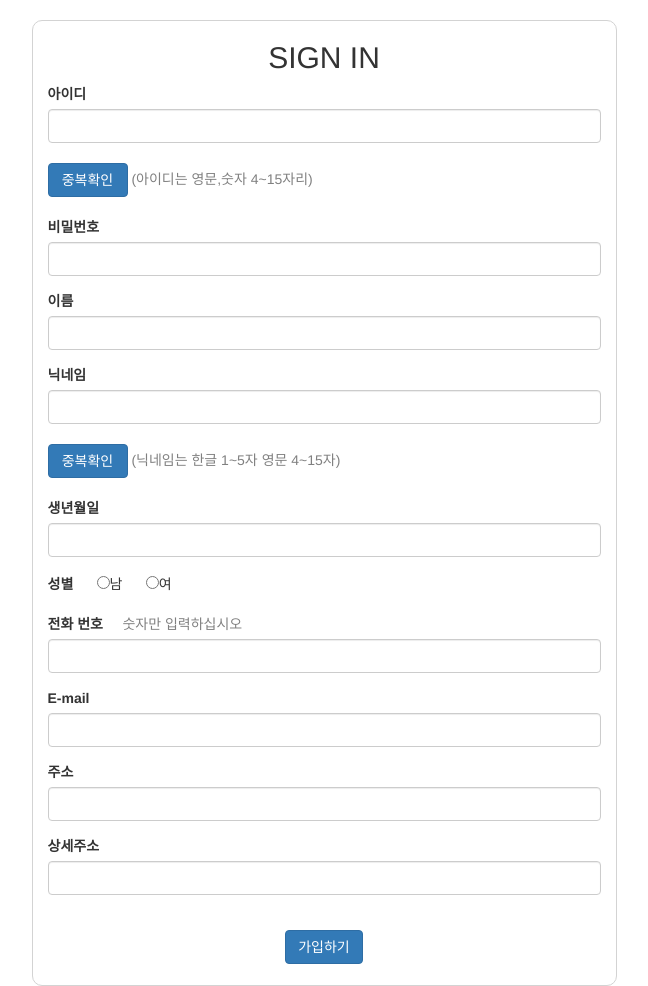
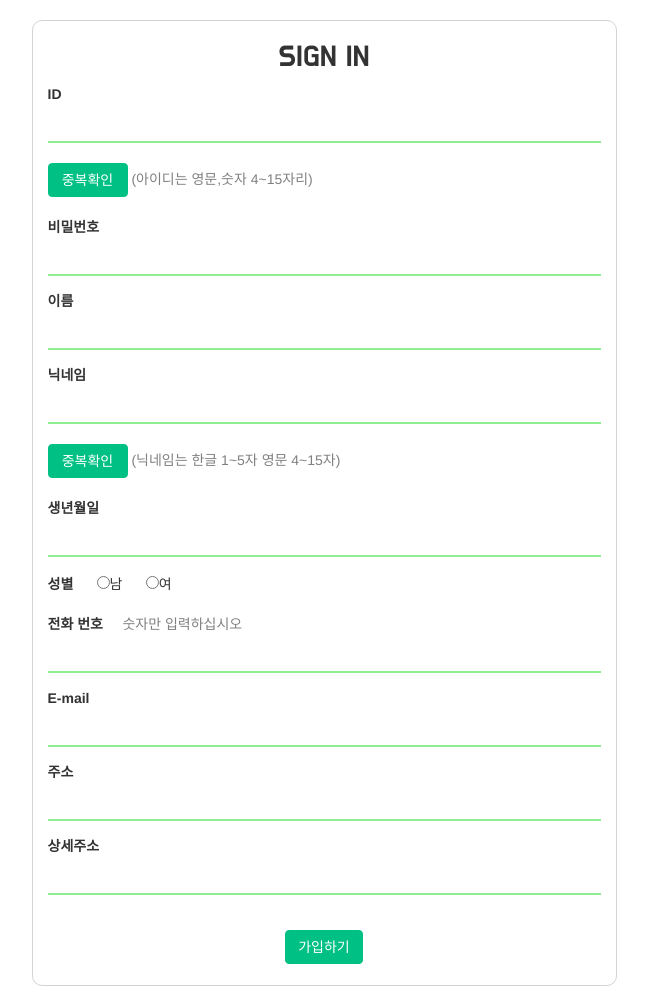
Before and after one commit to lee5031207/Petstagram, a PHP site: page /member/join.php in a window 1280 px wide. Shown: the part 62-1048 px from the top of the page, without its empty margins (316-964 px from the left). Run offline with PHP 8.4, Linux system fonts and the light colour scheme; some libraries are stand-ins or nearby versions; some web fonts are replaced.

Commit message:
진짜최종

```diff
--- a/index.php
+++ b/index.php
@@ -85,11 +85,11 @@
             <form action="./member/login_post.php" name="login" method="post">
                 <div class="form-group">
                 <label>ID</label>
-                <input type="text" name="user_id" size="15" class="form-control">
+                <input type="text" name="user_id" size="15" class="form-control" style="background-color: #B7FFE8; border-bottom: 2px solid black;">
                 </div>
                 <div class="form-group">
                 <label>Password</label>
-                <input type="password" name="pw" size="15" class="form-control">
+                <input type="password" name="pw" size="15" class="form-control" style="background-color: #B7FFE8; border-bottom: 2px solid black;">
                 </div>
                 <div style="text-align:center;">
                 <button type="submit" class="btn btn-primary" style="margin-bottom:20px; background-color:#00c183; border: 1px solid #00c183; width: 50%; border-radius: 48px; margin-top: 10%;">
--- a/lib/mycss.css
+++ b/lib/mycss.css
@@ -71,3 +71,20 @@
     margin-left : 50%;
 
 }
+
+
+.navbar-default .navbar-toggle .icon-bar{
+    background-color: white;
+
+}
+
+
+.form-control{
+    border-top: 0px solid white;
+    border-left: 0px solid white;
+    border-right: 0px solid white;
+    border-bottom: 2px solid lightgreen;
+    border-radius: 0px;
+    -webkit-box-shadow: inset 0 0px 0px rgba(0,0,0,.075);
+    box-shadow: inset 0 0px 0px rgba(0,0,0,.075);
+}
--- a/member/join.php
+++ b/member/join.php
@@ -51,13 +51,13 @@
         </nav>
         <div class="row">
         <div class="col-md-3"></div>
-        <div class="col-md-6" style="border:1px solid lightgrey; border-radius: 10px; " >
-            <h2 style="text-align:center;">SIGN IN</h2>
+        <div class="col-md-6" style="border:1px solid lightgrey; border-radius: 10px;">
+            <h2 style="text-align:center; font-family: 'Do Hyeon', sans-serif;">SIGN IN</h2>
             <form action="./join_post.php" name="member" method="post">
                 <input type="hidden" name="id" value="test">
-                <label>아이디</label>
+                <label>ID</label>
                 <input type="text" name="user_id"  id="user_id" class="form-control"><br>
-                <input type="button" id="btn_id" value="중복확인" class="btn btn-primary" style="width:80px">
+                <input type="button" id="btn_id" value="중복확인" class="btn btn-primary" style="width:80px; background-color:#00c183; border:1px solid #00c183;">
                 <span class="double_result" style="color:gray;">(아이디는 영문,숫자 4~15자리)</span><br>
                 <script>
                 $(document).ready(function(){
@@ -88,7 +88,7 @@
                 <!-- <div class="form-group"> -->
                 <label>닉네임</label>
                 <input type="text" name="nick_name" id="nick_name" size="10" class="form-control"><br>
-                <input type="button" id="btn_nick" value="중복확인" class="btn btn-primary" style="width:80px">
+                <input type="button" id="btn_nick" value="중복확인" class="btn btn-primary" style="width:80px; background-color:#00c183; border:1px solid #00c183;">
                 <span class="double_result2" style="color:gray;">(닉네임는 한글 1~5자 영문 4~15자)</span><br>
                 <script>
                 $(document).ready(function(){
@@ -171,7 +171,7 @@
                 <input type="text" name="addr_2" class="form-control"><br>
                 </div>
                 <div style="text-align:center;">
-                <button type="submit" class="btn btn-primary" style="margin-bottom:20px;">
+                <button type="submit" class="btn btn-primary" style="margin-bottom:20px; background-color:#00c183; border:1px solid #00c183;">
                 가입하기
                 </button>
             </form>
--- a/member/login.php
+++ b/member/login.php
@@ -57,7 +57,7 @@
                 <input type="password" name="pw" size="15" class="form-control">
                 </div>
                 <div style="text-align:center;">
-                <button type="submit" class="btn btn-primary" style="margin-bottom:20px;">
+                <button type="submit" class="btn btn-primary" style="margin-bottom:20px; background-color:#00c183; border:1px solid #00c183;">
                     로그인
                 </button>
                 </div>
```
